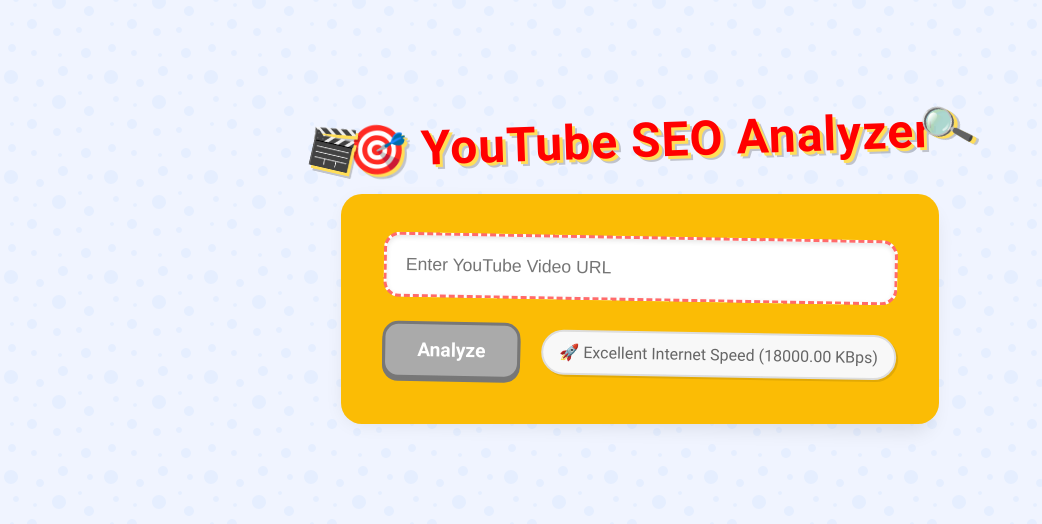
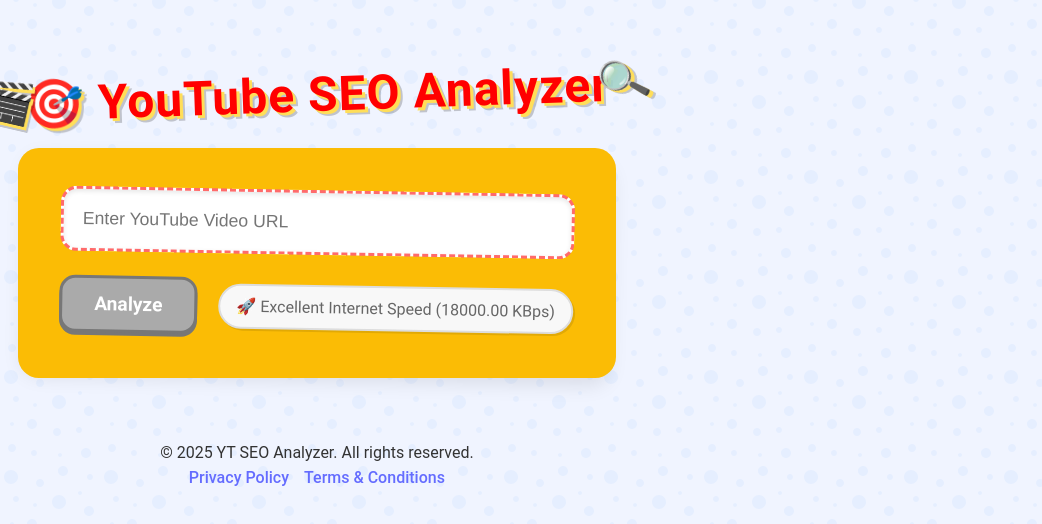
Before and after one commit to anishpatel691/FinalSEO, a React (Vite) app: page / in a window 1280 px wide. Shown: the part 134-658 px from the top of the page, without its empty margins (0-1042 px from the left). Built offline with nearby package versions, Linux system fonts and the light colour scheme.

Commit message:
Update App.jsx

```diff
--- a/src/App.jsx
+++ b/src/App.jsx
@@ -1,17 +1,23 @@
-import { useState } from 'react'
-import reactLogo from './assets/react.svg'
-import viteLogo from '/vite.svg'
-import './App.css'
-import YouTubeSEOAnalyzer from './YouTubeSEOAnalyzer'
-
+import { BrowserRouter as Router, Route, Routes } from "react-router-dom";
+import YouTubeSEOAnalyzer from "./YouTubeSEOAnalyzer";
+import PrivacyPolicy from "./PrivacyPolicy";
+import Footer from "./footer.jsx"; // Import Footer Component
+import TermsConditions from "./TermsConditions.jsx";
 function App() {
-  const [count, setCount] = useState(0)
-
   return (
-    <>
-      <YouTubeSEOAnalyzer/>
-    </>
-  )
+    <Router>
+      <div >
+        <main >
+          <Routes>
+            <Route path="/" element={<YouTubeSEOAnalyzer />} />
+            <Route path="/privacy-policy" element={<PrivacyPolicy />} />
+            <Route path="/terms-conditions" element={<TermsConditions />} />
+          </Routes>
+        </main>
+        <Footer /> {/* Add Footer */}
+      </div>
+    </Router>
+  );
 }
 
-export default App
+export default App;
```
